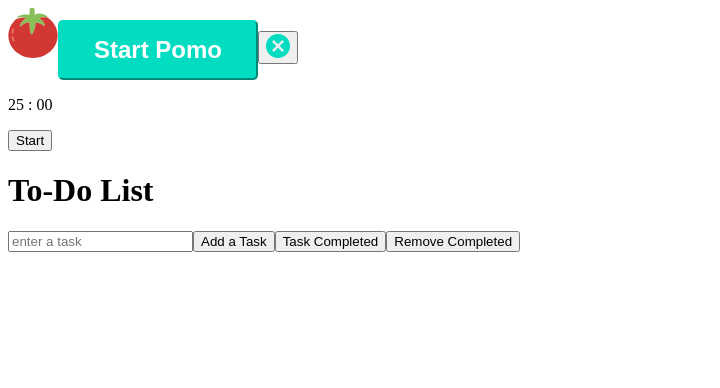
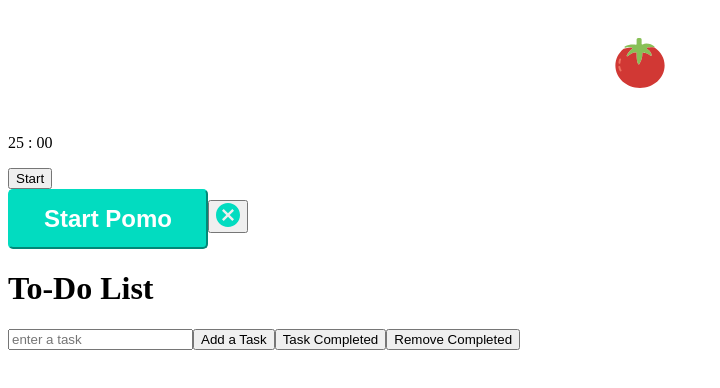
Before and after one commit to SaeromB/pomodoro, a React (Create React App) app: page / in a window 1280 px wide. Shown: the top 388 px of the page, without its empty margins (0-720 px from the left). Built offline with nearby package versions, Linux system fonts and the light colour scheme.

Commit message:
displayed tomato in the center

```diff
--- a/src/App.js
+++ b/src/App.js
@@ -4,16 +4,19 @@ import Cancelsvg from './components/svg/Cancelsvg';
 import StartButton from './components/buttons/StartButton/index';
 import ViewTimer from './components/Timer/index';
 import ViewTodoList from './components/ViewTodoList';
+import { Container } from './components/svg/TomatoStyle';
 
 function App() {
   return (
-    <div className="App">
+    <div>
+    <Container>
     <Tomatosvg width={50} height={50}/>
+    </Container>
+    <ViewTimer/>
     <StartButton/>
     <button>
     <Cancelsvg width={24} height={24} style={{fill: '#02DCC0'}}/>
     </button>
-    <ViewTimer/>
     <ViewTodoList/>
     </div>
   );
--- a/src/components/buttons/StartButton/index.js
+++ b/src/components/buttons/StartButton/index.js
@@ -3,7 +3,7 @@ import * as S from './style';
 
 const StartButton = props => {
   return (
-  <S.StartButton onClick={props.startCountButton}>
+  <S.StartButton onClick={props.start}>
     <S.StartText>Start Pomo</S.StartText>
   </S.StartButton>
   )}
--- /dev/null
+++ b/src/components/svg/TomatoStyle.js
@@ -0,0 +1,7 @@
+import styled from 'styled-components';
+
+export const Container = styled.div`
+  display: flex;
+  justify-content: center;
+  padding: 30px;
+`
--- a/src/components/svg/Tomatosvg.js
+++ b/src/components/svg/Tomatosvg.js
@@ -2,6 +2,7 @@ import React from 'react'
 
 const Tomatosvg = props => (
   <svg viewBox="0 0 51.679 51.679" {...props}>
+
     <path
       d="M40.47 8.458c-2.562-1.642-7.374-3.93-11.997-1.816a.67.67 0 01-.952-.607V1.786C27.522.804 26.855 0 26.04 0h-2.223c-.815 0-1.482.804-1.482 1.786v4.501a.67.67 0 01-.802.661c-1.877-.387-6.751-.989-11.412 1.795-.638.381-.268 1.381.464 1.247 2.17-.397 5.026-.67 6.956.092a.674.674 0 01.124 1.189c-1.371.895-3.9 2.953-5.557 6.737-.282.644.51 1.221 1.053.774 2.117-1.744 5.6-4.107 8.554-3.726a.68.68 0 01.607.68c-.03 1.982-.005 8.716 1.632 11.265a.675.675 0 001.117.035c1.043-1.433 3.304-5.233 3.211-11.167a.677.677 0 01.697-.694c1.49.048 5.008.469 7.798 3.194.457.447 1.214.061 1.134-.573-.219-1.735-1.174-4.359-4.631-6.394-.525-.309-.436-1.095.155-1.24 1.194-.293 3.252-.572 6.644-.46.689.021.97-.873.391-1.244z"
       fill="#88c057"
```
